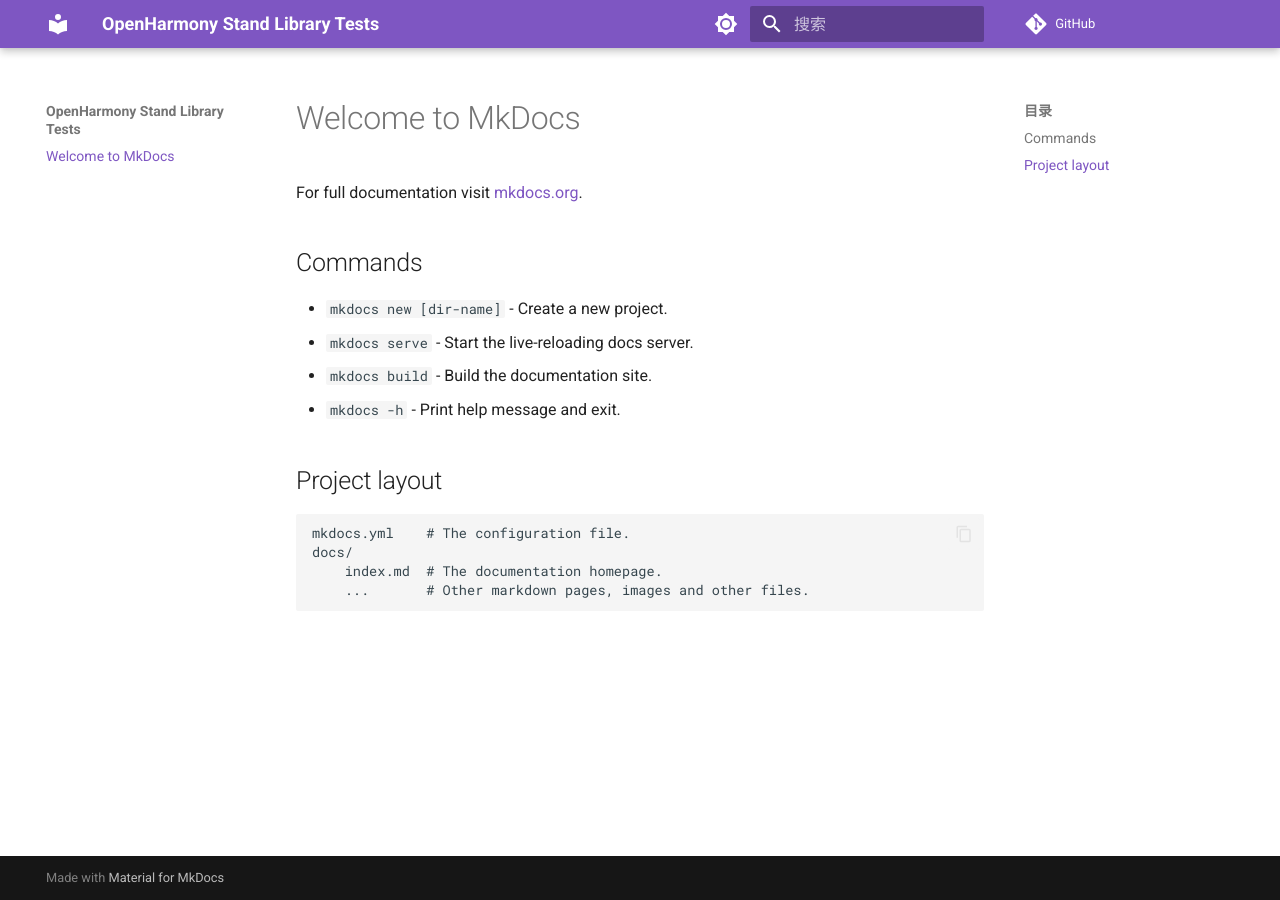
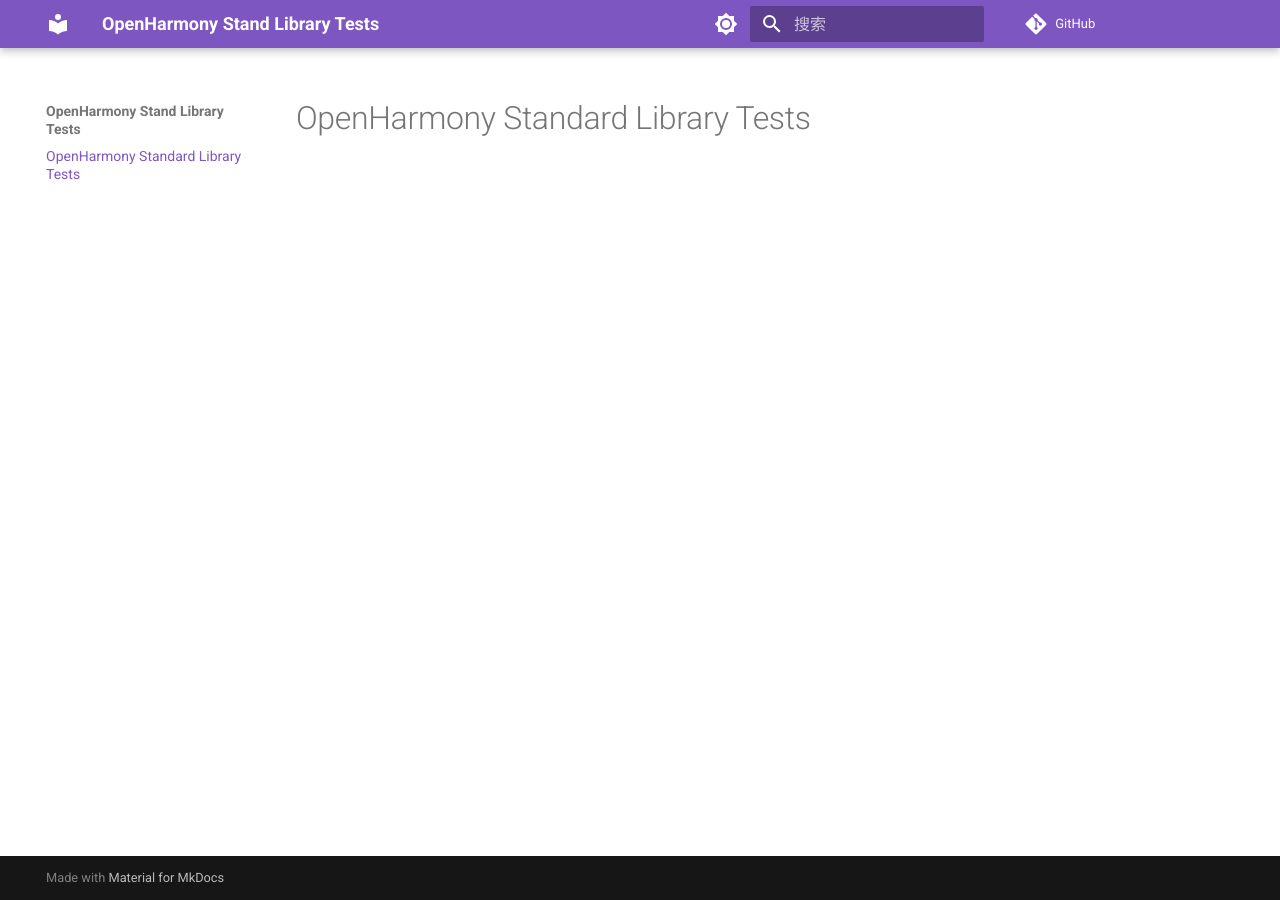
Before and after one commit to 0x404/harmonystd-test, an MkDocs documentation site: the page built from docs/index.md, in a window 1280 px wide. Built offline with MkDocs 1.6.1 and Material for MkDocs 9.7.7, drawn with Linux system fonts in a browser that asks for light colours; comment, search, counter and statistics services are not loaded.

Commit message:
docs: update

```diff
--- a/docs/index.md
+++ b/docs/index.md
@@ -1,17 +1 @@
-# Welcome to MkDocs
-
-For full documentation visit [mkdocs.org](https://www.mkdocs.org).
-
-## Commands
-
-* `mkdocs new [dir-name]` - Create a new project.
-* `mkdocs serve` - Start the live-reloading docs server.
-* `mkdocs build` - Build the documentation site.
-* `mkdocs -h` - Print help message and exit.
-
-## Project layout
-
-    mkdocs.yml    # The configuration file.
-    docs/
-        index.md  # The documentation homepage.
-        ...       # Other markdown pages, images and other files.
+# OpenHarmony Standard Library Tests
```
